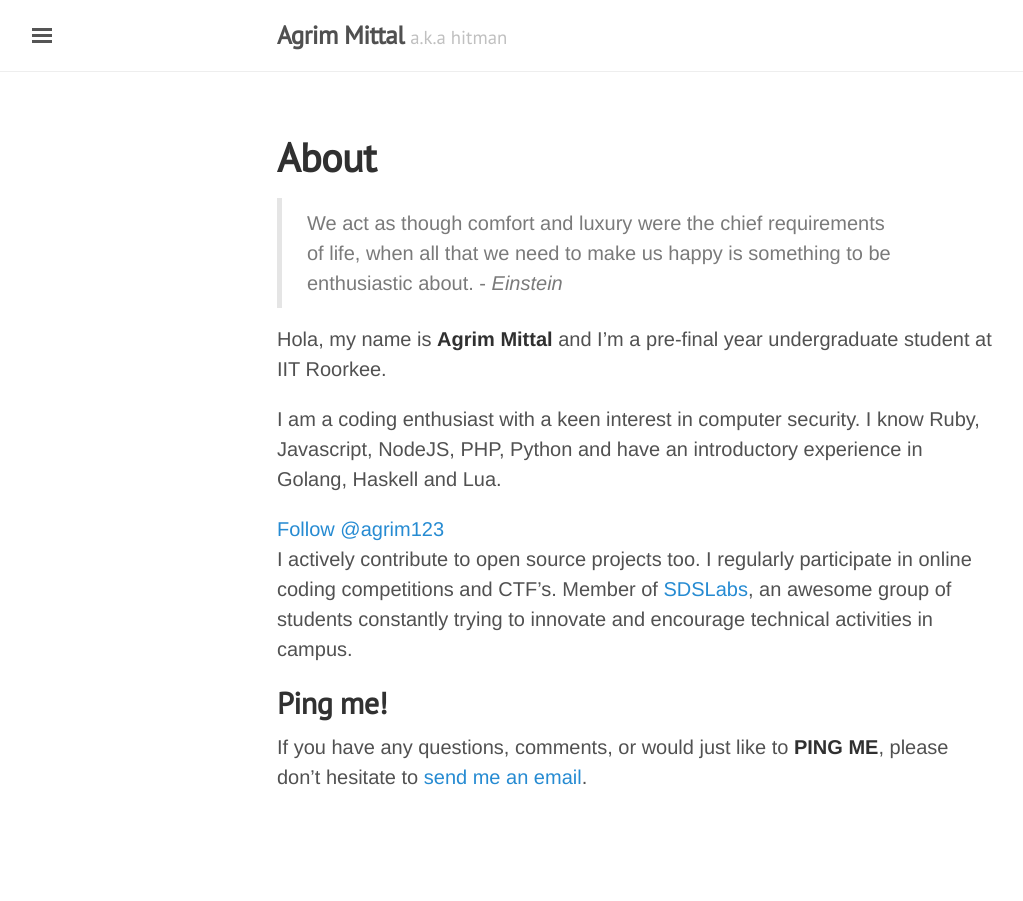
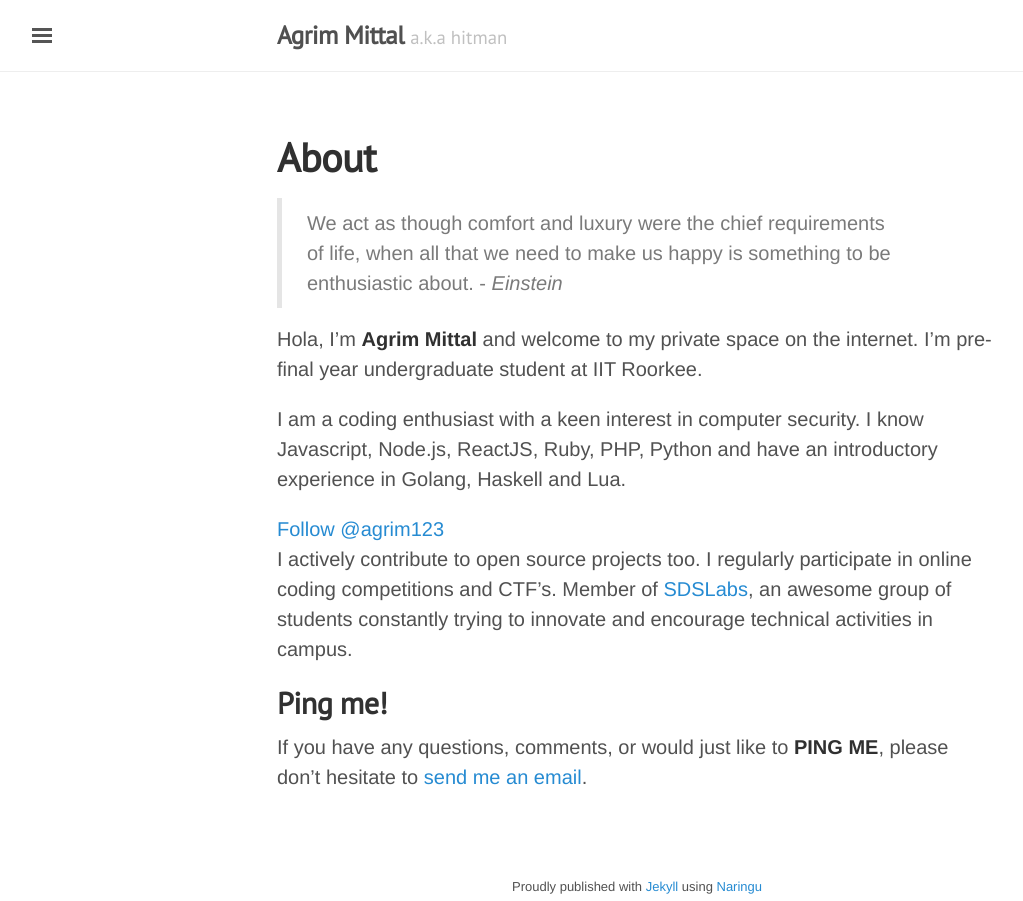
Before and after one commit to agrim123/agrim123.github.io, a Jekyll site: the page built from about/index.md, in a window 1280 px wide. Shown: the whole page, without its empty margins (3-1026 px from the left). Built offline with Jekyll 4.4.1, drawn with Linux system fonts in a browser that asks for light colours.

Commit message:
Add footer

```diff
--- a/_config.yml
+++ b/_config.yml
@@ -15,7 +15,7 @@ title:               Agrim Mittal
 tagline:             'a.k.a hitman'
 description:         'Developer . Geek . Hacker'
 url:                 http://agrim123.github.io
-baseurl:             ''
+baseurl:             '/'
 paginate:            5
 
 # About/contact
--- a/_includes/footer.html
+++ b/_includes/footer.html
@@ -1,6 +1,3 @@
-<footer style="position: relative;padding-right: 5px;padding-left: 5px">
-	<section style="float: left;width: 45%;display: block;"><a href="{{site.baseurl}}">Agrim Mittal</a> © 2016</section>
-	<section style="float: right;width: 45%;display: block;text-align: right;">Proudly published with <a href="https://jekyllrb.com/">Jekyll</a> using <a href="https://github.com/ariestiyansyah/naringu">Naringu</a></section>
+<footer style="position: relative;padding: 5px;font-size: 13px;text-align: center;">
+	<section style="width: 100%;display: block;">Proudly published with <a href="https://jekyllrb.com/">Jekyll</a> using <a href="https://github.com/ariestiyansyah/naringu">Naringu</a></section>
 </div>
-</body>
-</html>
--- a/_includes/sidebar.html
+++ b/_includes/sidebar.html
@@ -5,7 +5,7 @@
 <!-- Toggleable sidebar -->
 <div class="sidebar" id="sidebar">
   <div class="sidebar-item">
-      <img alt="hitman" src="{{ site.baseurl }}/images/profile.jpeg">
+      <img alt="hitman" src="{{ site.baseurl }}images/profile.jpeg">
     <p>{{ site.description }}</p>
   </div>
 
--- a/_layouts/default.html
+++ b/_layouts/default.html
@@ -43,5 +43,6 @@
         }, false);
       })(document);
     </script>
+    {% include footer.html %}
   </body>
 </html>
--- a/about/index.md
+++ b/about/index.md
@@ -6,10 +6,10 @@ layout: page
 
 > We act as though comfort and luxury were the chief requirements of life, when all that we need to make us happy is something to be enthusiastic about. - *Einstein*
 
-Hola, my name is __Agrim Mittal__ and I’m a pre-final year undergraduate student at IIT Roorkee.
+Hola, I'm __Agrim Mittal__ and welcome to my private space on the internet. I'm pre-final year undergraduate student at IIT Roorkee.
 
 I am a coding enthusiast with a keen interest in computer security.
-I know Ruby, Javascript, NodeJS, PHP, Python and have an introductory experience in Golang, Haskell and Lua.
+I know Javascript, Node.js, ReactJS, Ruby, PHP, Python and have an introductory experience in Golang, Haskell and Lua.
 
 <a class="github-button" href="https://github.com/agrim123" aria-label="Follow @agrim123 on GitHub">Follow @agrim123</a>
 I actively contribute to open source projects too.
```
